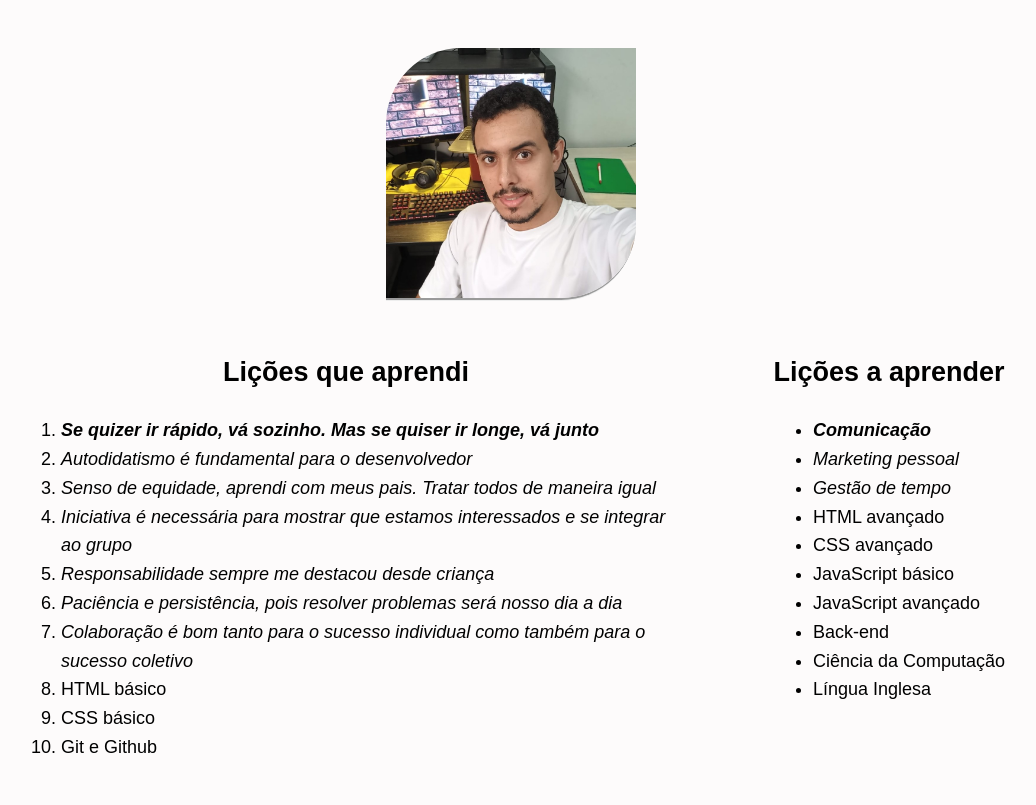
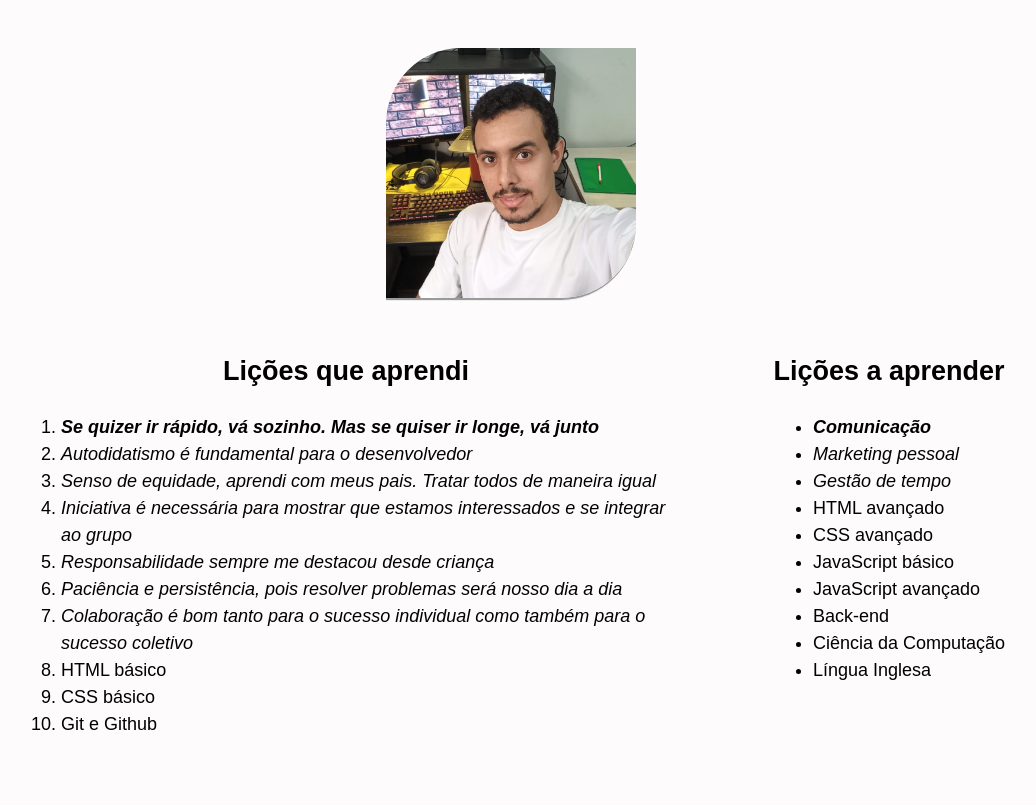
Before and after one commit to vinicius-virgilli/Projeto-Lessons_learned, a website: page index.html in a window 1280 px wide. Shown: the part 112-917 px from the top of the page, without its empty margins (129-1165 px from the left). Drawn offline with Linux system fonts and the light colour scheme.

Commit message:
melhorando identação e altarendo nome de uma classe

```diff
--- a/index.html
+++ b/index.html
@@ -18,20 +18,22 @@
             <img id="minha_foto" src="./imagens/foto para meu portifólio.jpeg"
                 alt="eu com leve sorriso com meu setup de estudos ao fundo">
         </article>
-        <div class="listas">
+        <div class="lists">
             <section>
                 <table>
                     <th>
                       <td>
                           <h2>Lições que aprendi</h2>
                           <ol id="licoes_aprendidas">
-                            <li><em><b>Se quizer ir rápido, vá sozinho.  Mas se quiser ir longe, vá junto</b></em></li>
+                              <li><em><b>Se quizer ir rápido, vá sozinho. Mas se quiser ir longe, vá junto</b></em></li>
                               <li><em>Autodidatismo é fundamental para o desenvolvedor</em></li>
                               <li><em>Senso de equidade, aprendi com meus pais. Tratar todos de maneira igual</em></li>
-                            <li><em>Iniciativa é necessária para mostrar que estamos interessados e se integrar ao grupo</em></li>
+                              <li><em>Iniciativa é necessária para mostrar que estamos interessados e se integrar ao
+                                      grupo</em></li>
                               <li><em>Responsabilidade sempre me destacou desde criança</em></li>
-                            <li><em>Paciência e persistência, pois resolver problemas  será nosso dia a dia</em></li>
-                            <li><em>Colaboração é bom tanto para o sucesso individual como também para o sucesso coletivo</em></li>
+                              <li><em>Paciência e persistência, pois resolver problemas será nosso dia a dia</em></li>
+                              <li><em>Colaboração é bom tanto para o sucesso individual como também para o sucesso
+                                      coletivo</em></li>
                               <li>HTML básico</li>
                               <li>CSS básico</li>
                               <li>Git e Github</li>
@@ -61,18 +63,14 @@
                 <section class="lado-esquerdo">
                     <article id="article">
                         <h2>Conclusão</h2>
-                        <p>Quando parei para pensar sobre as lições que aprendi percebi que minhas vivências no mundo até hoje
-                            me agregaram experiência que possibilitou desenvolver habilidades. Aqui na trybe, após apenas duas
-                            semanas, despeitei um modo evolução em mim. A proposta inovadora de ensino e
-                            o empenho das pessoas da Trybe foram responsáveis por eu acreditar mais em minha capacidade de
+                        <p>Quando parei para pensar sobre as lições que aprendi percebi que minhas vivências no mundo até hoje me agregaram experiência que possibilitou desenvolver habilidades. Aqui na trybe, após apenas duas semanas, despeitei um modo evolução em mim. A proposta inovadora de ensino e o empenho das pessoas da Trybe foram responsáveis por eu acreditar mais em minha capacidade de
                         evolução.</p>
                     </article>
                 </section>
                 <section class="lado-direito">
                     <aside>
                         <h2>Sobre mim</h2>
-                        <p>Sou de Goiânia - GO. Tenho 27 anos. Estudei eng. Mecânica no IFG por 3 anos. Estou mergulhando cada vez mais fundo na área de desenvolvimento e
-                            estou adorando.</p>
+                        <p>Sou de Goiânia - GO. Tenho 27 anos. Estudei eng. Mecânica no IFG por 3 anos. Estou mergulhando cada vez mais fundo na área de desenvolvimento e estou adorando.</p>
                     </aside>
                 </section>
             </div>
@@ -82,11 +80,12 @@
         <section class="conect">
             <h3>Conecte-se comigo </h3>
         </section>
-        <section class="redes-sociais">
+        <section class="social-media">
             <ul>
                 <li class="logo-whatsapp">
                     <a href="https://wa.me/5562982585506?text=Ol%C3%A1%20Vinicius,%20" target="_blank"
-                        rel="noopener noreferrer"><img src="./imagens/logo-whatsapp.png" alt="logo do whatsapp" img alt="logo do whatsapp"></a>
+                        rel="noopener noreferrer"><img src="./imagens/logo-whatsapp.png" alt="logo do whatsapp" img
+                            alt="logo do whatsapp"></a>
                 </li>
                 <li class="logo-Github">
                     <a href="https://github.com/vinicius-virgilli" target="_blank" rel="noopener noreferrer"><img
@@ -102,8 +101,8 @@
                 </li>
             </ul>
         </section>
-        <p class="assignment">Ícones feitos por Freepik, Pixel Perfeito, e Smashicons de <a href="http://" target="_blank" rel="noopener noreferrer">www.flaticon.com</a> </p>
+        <p class="assignment">Ícones feitos por Freepik, Pixel Perfeito, e Smashicons de <a href="http://"
+                target="_blank" rel="noopener noreferrer">www.flaticon.com</a> </p>
     </footer>
 </body>
-
 </html>
--- a/style.css
+++ b/style.css
@@ -45,17 +45,17 @@ main h2,h3 {
   text-align: center;
 }
 
-.listas {
+.lists {
   left: 0;
   right: 0;
 }
 
-.listas table {
+.lists table {
   margin: auto;
 }
 
-.listas td {
-  line-height: 1.6;
+.lists td {
+  line-height: 1.5;
   vertical-align: text-top;
   padding: 50px;
   padding-top: 20px;
@@ -85,8 +85,7 @@ main h2,h3 {
   padding-bottom: 30px;
 }
 
-.lado-esquerdo,
-.lado-direito {
+.lado-esquerdo, .lado-direito {
   color: white;
   vertical-align: text-top;
   width: 350px;
@@ -106,7 +105,7 @@ main h2,h3 {
   display: inline-block;
 }
 
-.redes-sociais li {
+.social-media li {
   margin-right: 10px;
   display: inline-block;
 }
```
Lines whose indentation alone changed are shown as unchanged.
